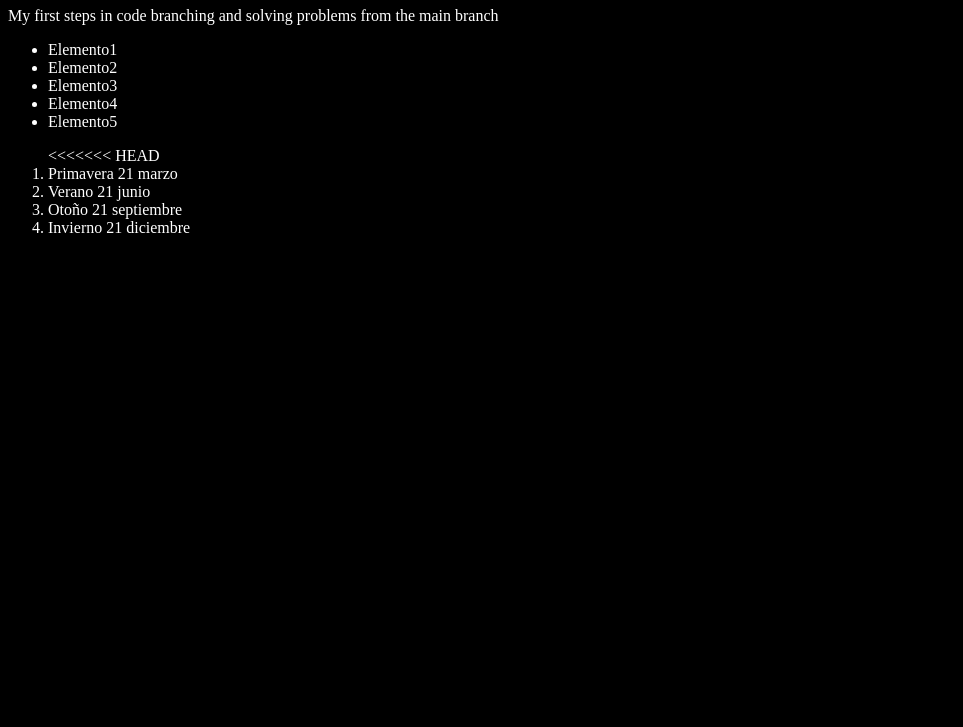
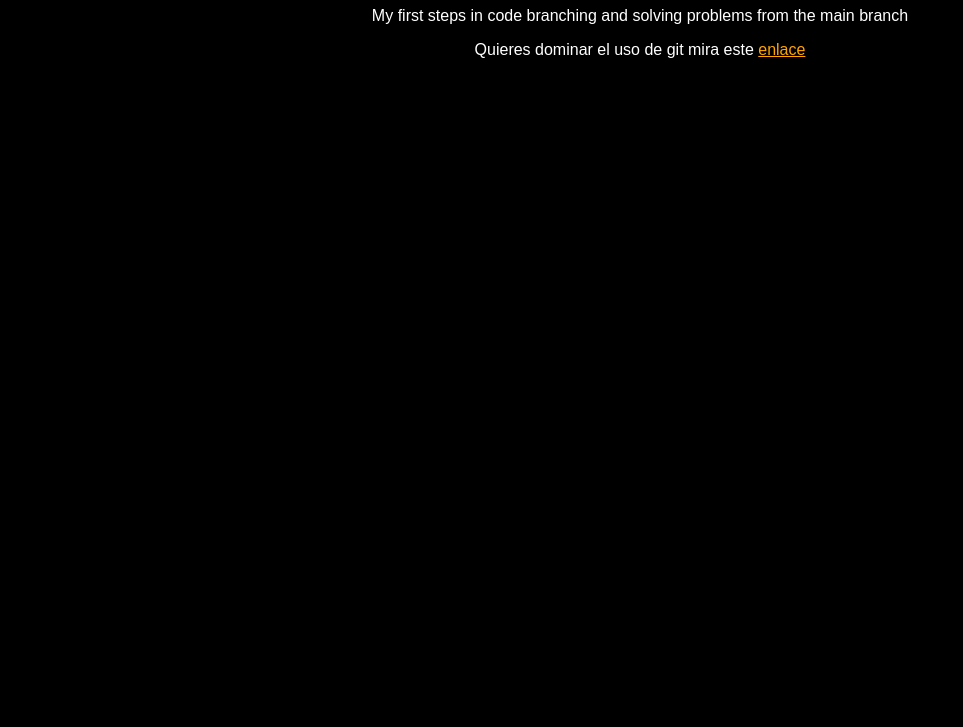
Before and after one commit to RicardoCS18/Youtube-Git, a plain HTML site: page index.html in a window 1280 px wide. Shown: the part 73-800 px from the top of the page, without its empty margins (0-963 px from the left). Drawn offline with Linux system fonts and the light colour scheme.

Commit message:
Agregando texto de flujo Git

```diff
--- a/index.html
+++ b/index.html
@@ -12,20 +12,11 @@
     <p>
       My first steps in code branching and solving problems from the main branch
     </p>
-    <ul>
-      <li>Elemento1</li>
-      <li>Elemento2</li>
-      <li>Elemento3</li>
-      <li>Elemento4</li>
-      <li>Elemento5</li>
-    </ul>
-    <ol>
-      <<<<<<< HEAD
-      <li>Primavera 21 marzo</li>
-      <li>Verano 21 junio</li>
-      <li>Otoño 21 septiembre</li>
-      <li>Invierno 21 diciembre</li>
-    </ol>
+
+    <p>
+      Quieres dominar el uso de git mira este
+      <a href="https://jonmircha.com/git" target="_blank">enlace</a>
+    </p>
     <script src="index.js"></script>
   </body>
 </html>
--- a/style.css
+++ b/style.css
@@ -1,4 +1,15 @@
 html {
   background-color: black;
   color: white;
+  font-family: sans-serif;
+  text-align: center;
 }
+a {
+  color: orange;
+}
+a:hover {
+  color: orangered;
+}
+img {
+  max-width: 100%;
+}
```
